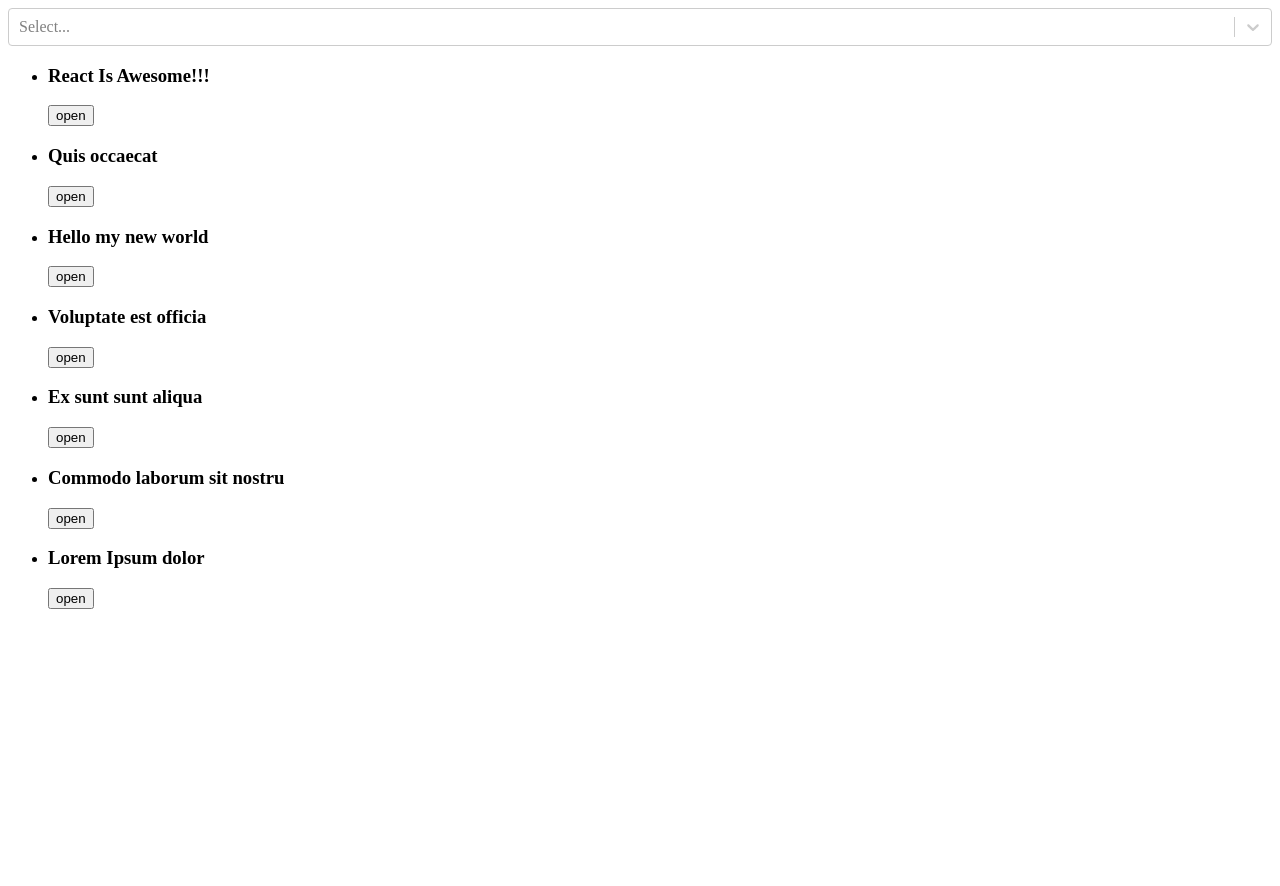
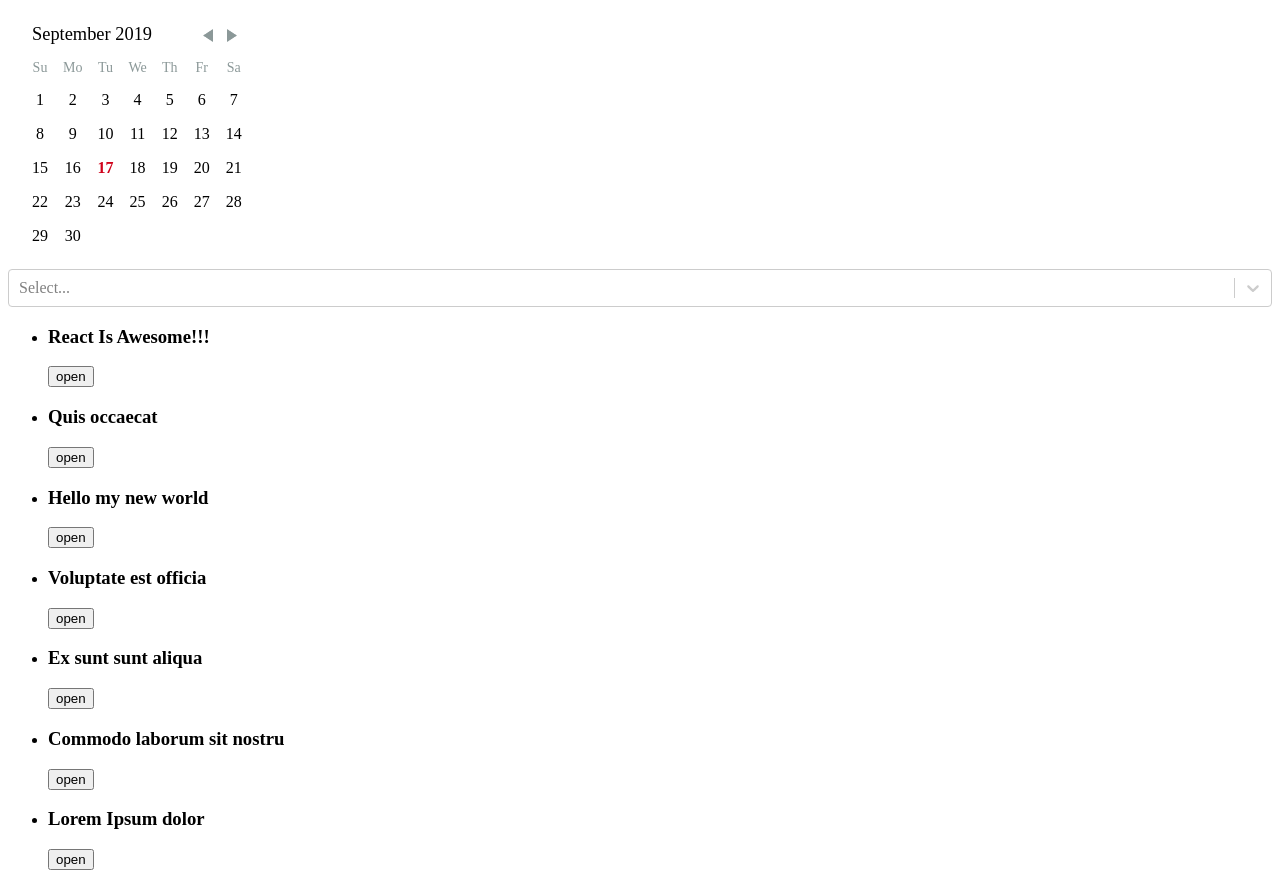
Before and after one commit to YemetsArtem/react-project, a React (Create React App) app: page / in a window 1280 px wide. Before the commit the page ends 800 px from the top, so only its background shows below. Built offline with nearby package versions, Linux system fonts and the light colour scheme.

Commit message:
add calendar

```diff
--- a/package.json
+++ b/package.json
@@ -4,6 +4,7 @@
   "private": true,
   "dependencies": {
     "react": "^16.9.0",
+    "react-day-picker": "^7.3.2",
     "react-dom": "^16.9.0",
     "react-scripts": "3.1.1",
     "react-select": "^3.0.4"
--- a/src/App.js
+++ b/src/App.js
@@ -1,4 +1,6 @@
 import React, { Component } from 'react'
+import DayPicker from 'react-day-picker';
+import 'react-day-picker/lib/style.css'
 import Select from 'react-select'
 import articles from "./fixtures"
 import ArticleList from "./components/ArticleList/ArticleList"
@@ -11,6 +13,7 @@ class App extends Component {
     render() {
         return (
             <div>
+                <DayPicker />
                 <Select
                     options={this.options}
                     value={this.state.openItem}
--- a/src/components/CommentList/CommentList.js
+++ b/src/components/CommentList/CommentList.js
@@ -2,7 +2,7 @@ import React, { Component } from "react";
 import Comment from "../Comment/Comment";
 class CommentList extends Component {
     state = {
-        isOpen:false
+        isOpen:true
     }
     render() {
         const {comments} = this.props;
```
Also changed, not shown: 1 other file (tests, documents, lock files or other folders).
